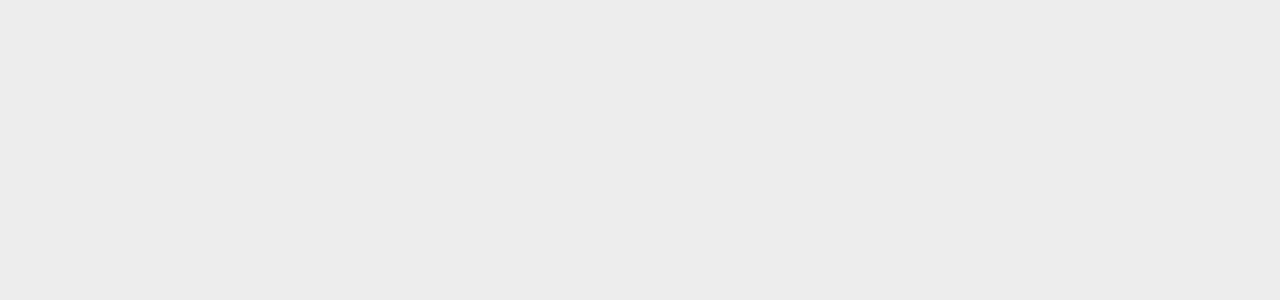
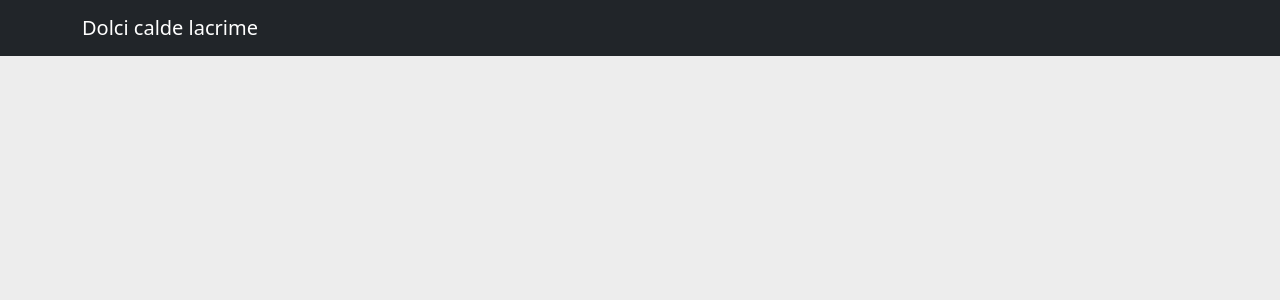
Before and after one commit to marzia-blasi/react-router, a React (Vite) app: page / in a window 1280 px wide. Shown: the top 300 px of the page. Built offline with nearby package versions, Linux system fonts and the light colour scheme.

Commit message:
add Header component and create DefaultLayout

```diff
--- a/src/App.jsx
+++ b/src/App.jsx
@@ -1,7 +1,21 @@
 import { BrowserRouter, Routes, Route } from "react-router-dom";
 
+// Components
+import DefaultLayout from "./layouts/DefaultLayout";
+import HomePage from "./pages/HomePage";
+
 function App() {
-  return <></>;
+  return (
+    <>
+      <BrowserRouter>
+        <Routes>
+          <Route Component={DefaultLayout}>
+            <Route index Component={HomePage} />
+          </Route>
+        </Routes>
+      </BrowserRouter>
+    </>
+  );
 }
 
 export default App;
--- /dev/null
+++ b/src/components/Header.jsx
@@ -0,0 +1,48 @@
+// nella nav bar vanno messi i link di "navigazione del sito"
+import { Link, NavLink } from "react-router-dom";
+
+export default function Header() {
+  return (
+    <header>
+      <nav className="navbar navbar-expand-lg navbar-dark bg-dark">
+        <div className="container">
+          <a className="navbar-brand" href="#">
+            Dolci calde lacrime
+          </a>
+          <button
+            className="navbar-toggler"
+            type="button"
+            data-bs-toggle="collapse"
+            data-bs-target="#navbarNav"
+            aria-controls="navbarNav"
+            aria-expanded="false"
+            aria-label="Toggle navigation"
+          >
+            <span className="navbar-toggler-icon"></span>
+          </button>
+          <div className="collapse navbar-collapse" id="navbarNav">
+            <ul className="navbar-nav ms-auto">
+              {/*
+                <li className="nav-item">
+                  <NavLink className="nav-link active" to="/">
+                    Home
+                  </NavLink>
+                </li>
+                <li className="nav-item">
+                  <a className="nav-link" href="#">
+                    About
+                  </a>
+                </li>
+                <li className="nav-item">
+                  <NavLink className="nav-link" to="/contact">
+                    Contact
+                  </NavLink>
+                              </li>
+                */}
+            </ul>
+          </div>
+        </div>
+      </nav>
+    </header>
+  );
+}
--- /dev/null
+++ b/src/layouts/DefaultLayout.jsx
@@ -0,0 +1,11 @@
+import { Outlet } from "react-router-dom";
+import Header from "../components/Header";
+
+export default function DefaultLayout() {
+  return (
+    <>
+      <Header />
+      <Outlet />
+    </>
+  );
+}
--- a/src/main.jsx
+++ b/src/main.jsx
@@ -1,8 +1,8 @@
 import { StrictMode } from "react";
 import { createRoot } from "react-dom/client";
-import * as bootstrap from "bootstrap";
 import "./index.css";
 import App from "./App.jsx";
+import * as bootstrap from "bootstrap";
 
 createRoot(document.getElementById("root")).render(
   <StrictMode>
--- /dev/null
+++ b/src/pages/HomePage.jsx
@@ -0,0 +1,3 @@
+export default function HomePage() {
+  return <></>;
+}
```
